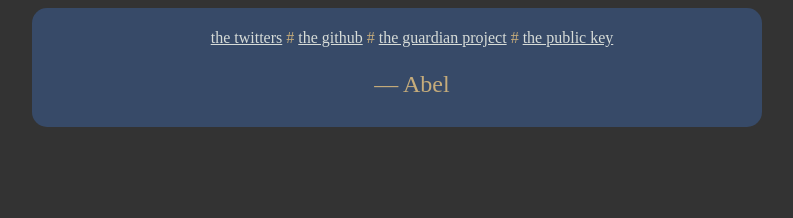
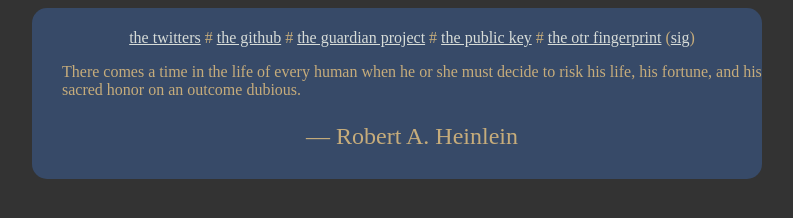
Before and after one commit to abeluck/abeluck.github.com, a plain HTML site: page index.html in a window 1280 px wide. Shown: the whole page, without its empty margins (243-1036 px from the left). Drawn offline with Linux system fonts and the light colour scheme.

Commit message:
update public key

```diff
--- a/index.html
+++ b/index.html
@@ -23,9 +23,17 @@ his life, his fortune, and his sacred honor on an outcome dubious.
 #
 <a href="https://guardianproject.info" title="guardian project">the guardian project</a>
 #
-<a href="./DA731A17.pub.asc" title="public key">the public key</a>
+<a href="./DA731A17.asc" title="public key">the public key</a>
+#
+<a href="./DA731A17.asc" title="otr fingerprint">the otr fingerprint</a> (<a href="./DA731A17.sig.asc" title="signature file">sig</a>)
 </p>
-<p class='medium center'> &#8212; Abel</p>
+
+<p>
+There comes a time in the life of every human when he or she must decide to risk
+his life, his fortune, and his sacred honor on an outcome dubious.
+</p>
+
+<p class='medium center'> &#8212; Robert A. Heinlein</p>
 </div>
 </body>
 </html>
```
Also changed, not shown: 3 other files.
